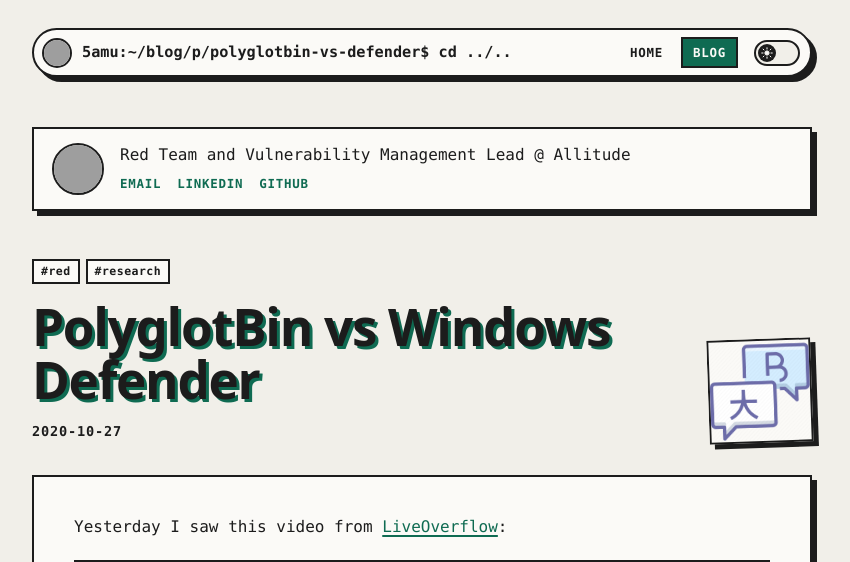
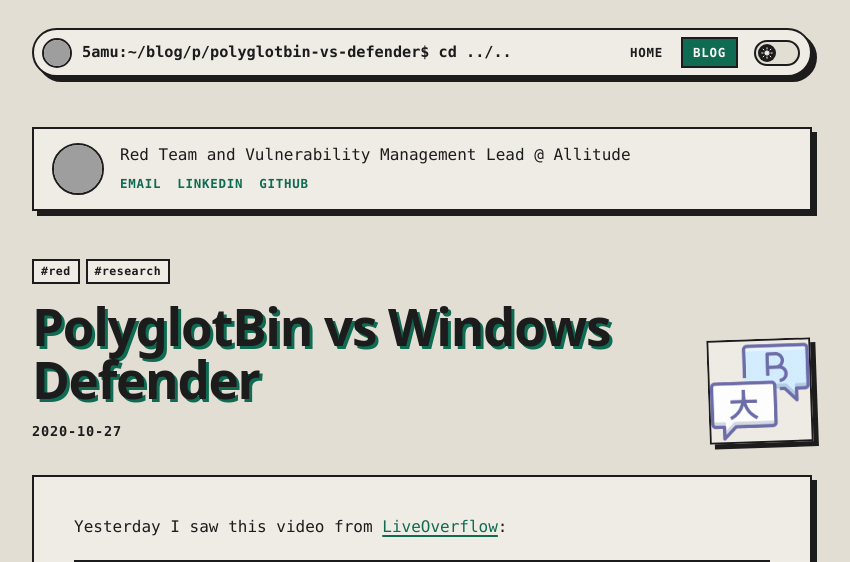
Before and after one commit to 5amu/5amu.github.io, a Jekyll site: the page built from _posts/2020-10-27-polyglotbin-vs-defender.md, in a window 1280 px wide and 1400 px high. Shown: the top 562 px of the window, without its empty margins (218-1068 px from the left). Built offline with Jekyll 4.4.1, drawn with Linux system fonts in a browser that asks for light colours; some web fonts are replaced; grey boxes are pictures that could not be loaded.

Commit message:
Use a darker off-white for light-mode surfaces
Cards, nav and inputs go from #fbfaf7 to #efece5, and the page
background, tags and code blocks from #f1efe9 to #e2ded4 (the original
palette's border color). Muted text on cards stays at AA (4.52:1).

To keep this consistent:
- Timeline logos blend into the card (mix-blend-mode: multiply) in light
  mode instead of sitting on a brighter #fff plate, which also absorbs the
  opaque white backgrounds some logos ship with; dark mode keeps the white
  plate.
- The four light-mode Rouge colors that fell below 4.5:1 on the darker
  code background (comment, error, variable, output) are darkened ~10%,
  same hues.

Co-Authored-By: Claude Opus 5.5 <noreply@anthropic.com>

```diff
--- a/assets/css/style.css
+++ b/assets/css/style.css
@@ -51,15 +51,18 @@
   unicode-range: U+0000-00FF, U+0131, U+0152-0153, U+02BB-02BC, U+02C6, U+02DA, U+02DC, U+0304, U+0308, U+0329, U+2000-206F, U+20AC, U+2122, U+2191, U+2193, U+2212, U+2215, U+FEFF, U+FFFD;
 }
 
-/* Palette: the site's original colors (off-white / warm grey, near-black
-   text, emerald accent) in a neo-brutalist structure: a warm-grey "field"
-   behind everything, lighter "paper" cards with ink borders and hard offset
-   shadows, emerald CTAs. In dark mode the roles stay the same (paper is the
-   lighter, raised surface) and the hard shadows switch to the accent. */
+/* Palette: the site's original colors (warm greys, near-black text,
+   emerald accent) in a neo-brutalist structure: a warm-grey "field" behind
+   everything, lighter "paper" cards with ink borders and hard offset
+   shadows, emerald CTAs. Light-mode surfaces are deliberately a muted,
+   darker off-white rather than near-white; --muted text on --paper is
+   ~4.5:1, so don't darken --paper further without darkening --muted. In
+   dark mode the roles stay the same (paper is the lighter, raised surface)
+   and the hard shadows switch to the accent. */
 :root {
-  --field: #f1efe9;
-  --paper: #fbfaf7;
-  --paper-2: #f1efe9;
+  --field: #e2ded4;
+  --paper: #efece5;
+  --paper-2: #e2ded4;
   --ink: #1c1c1c;
   --muted: #6b6b6b;
   --line: #1c1c1c;
@@ -68,7 +71,11 @@
   --cta: #0f6b52;
   --on-cta: #fbfaf7;
   --title-shadow: #0f6b52;
-  --code-bg: #f1efe9;
+  --code-bg: #e2ded4;
+  /* company logos: blended into the card in light mode (absorbs the opaque
+     white backgrounds some ship with); a white plate in dark mode */
+  --logo-plate: transparent;
+  --logo-blend: multiply;
   --footer-bg: #1c1c1c;
   --footer-fg: #e7e6e2;
   --footer-mark: #4fd1a5;
@@ -100,6 +107,8 @@
     --on-cta: #14161a;
     --title-shadow: #0f6b52;
     --code-bg: #14161a;
+    --logo-plate: #fff;
+    --logo-blend: normal;
     --footer-bg: #1c1f24;
     color-scheme: dark;
   }
@@ -118,6 +127,8 @@
   --on-cta: #14161a;
   --title-shadow: #0f6b52;
   --code-bg: #14161a;
+  --logo-plate: #fff;
+  --logo-blend: normal;
   --footer-bg: #1c1f24;
   color-scheme: dark;
 }
@@ -695,15 +706,15 @@ main.no-bio {
   box-shadow: var(--sh) var(--sh) 0 0 var(--drop);
   transition: filter 0.35s ease, opacity 0.35s ease, transform 0.35s cubic-bezier(0.16, 1, 0.3, 1);
 }
-/* logos sit on a fixed white plate in both themes: several ship with an
-   opaque white background, and dark-on-transparent marks need it too */
+/* logos: see --logo-plate / --logo-blend */
 .timeline-logo {
   flex: 0 0 auto;
   width: 48px;
   height: 48px;
   padding: 5px;
   object-fit: contain;
-  background: #fff;
+  background: var(--logo-plate);
+  mix-blend-mode: var(--logo-blend);
   border: 2px solid var(--line);
 }
 .timeline-body {
--- a/assets/css/syntax.css
+++ b/assets/css/syntax.css
@@ -1,8 +1,9 @@
-/* Rouge syntax highlighting, tuned for style.css's light/dark palette */
+/* Rouge syntax highlighting, tuned for style.css's light/dark palette.
+   Light values are checked for >= 4.5:1 against --code-bg (#e2ded4). */
 
 :root {
-  --syn-comment: #6b7280;
-  --syn-error: #c0362c;
+  --syn-comment: #5a606c;
+  --syn-error: #b23228;
   --syn-keyword: #9c1c4b;
   --syn-name: var(--ink);
   --syn-string: #0f6b52;
@@ -10,8 +11,8 @@
   --syn-function: #6f42c1;
   --syn-tag: #116329;
   --syn-attribute: #1156a6;
-  --syn-variable: #a35a00;
-  --syn-output: var(--muted);
+  --syn-variable: #925000;
+  --syn-output: #616161;
 }
 
 /* dark values twice, like style.css: system preference unless the toggle
@@ -27,6 +28,7 @@
     --syn-tag: #7ee787;
     --syn-attribute: #6cb6ff;
     --syn-variable: #ffab70;
+    --syn-output: var(--muted);
   }
 }
 
@@ -40,6 +42,7 @@
   --syn-tag: #7ee787;
   --syn-attribute: #6cb6ff;
   --syn-variable: #ffab70;
+  --syn-output: var(--muted);
 }
 
 .highlight .c,
```
Also changed, not shown: CLAUDE.md (+2 -2 lines).
